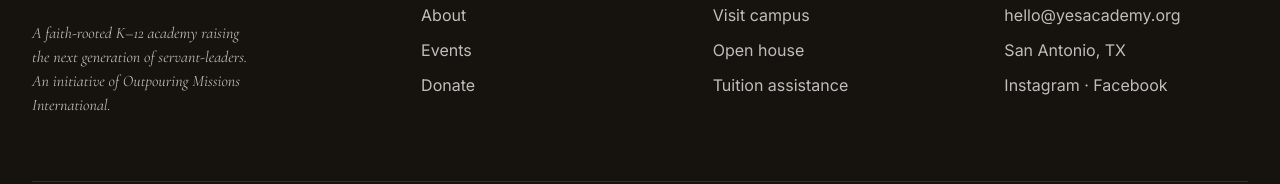
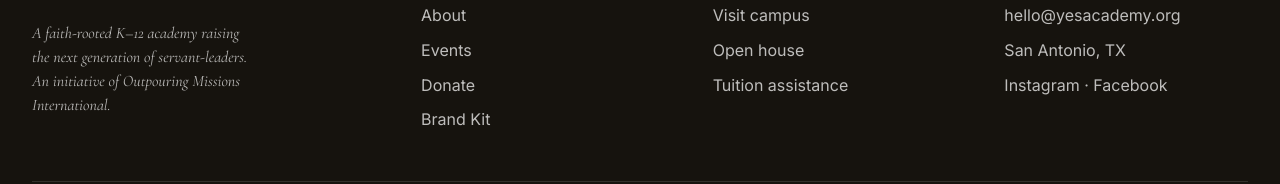
Before and after one commit to kimberlyflowers/youth-empowerment-school, a plain HTML site: page event.html in a window 1280 px wide. Shown: the part 3078-3262 px from the top of the page. Drawn offline with nearby package versions, Linux system fonts and the light colour scheme; a web font is replaced by a local one.

Commit message:
Add Brand Kit link to footer

```diff
--- a/event.html
+++ b/event.html
@@ -477,7 +477,7 @@
         </div>
         <p class="footer-tag">A faith-rooted K–12 academy raising the next generation of servant-leaders. An initiative of Outpouring Missions International.</p>
       </div>
-      <div><h4>Explore</h4><ul><li><a href="index.html">Home</a></li><li><a href="about.html">About</a></li><li><a href="events.html">Events</a></li><li><a href="donate.html">Donate</a></li></ul></div>
+      <div><h4>Explore</h4><ul><li><a href="index.html">Home</a></li><li><a href="about.html">About</a></li><li><a href="events.html">Events</a></li><li><a href="donate.html">Donate</a></li><li><a href="brand/">Brand Kit</a></li></ul></div>
       <div><h4>Admissions</h4><ul><li><a href="index.html#apply">Apply now</a></li><li><a href="about.html">Visit campus</a></li><li><a href="events.html">Open house</a></li><li><a href="donate.html">Tuition assistance</a></li></ul></div>
       <div><h4>Contact</h4><ul><li>(210) 555-0123</li><li>hello@yesacademy.org</li><li>San Antonio, TX</li><li><a href="#">Instagram</a> · <a href="#">Facebook</a></li></ul></div>
     </div>
```
